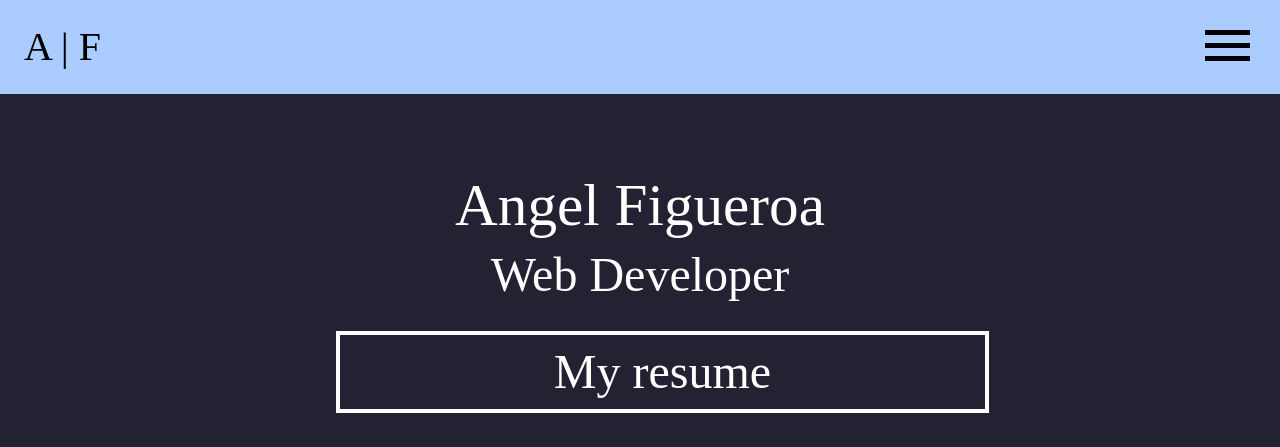
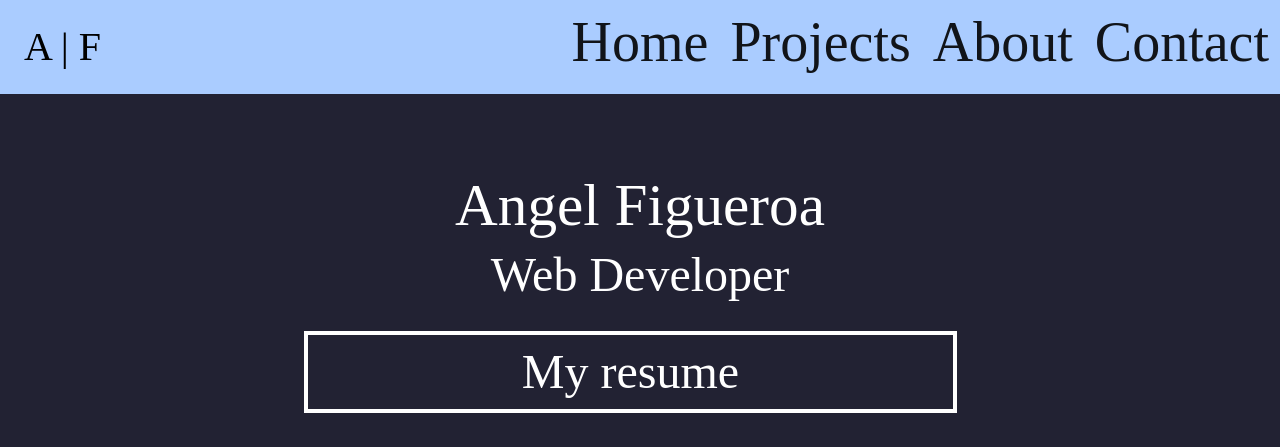
Before and after one commit to xenoga212/web-portfolio, a website: page docs/index.html in a window 1280 px wide. Shown: the top 447 px of the page. Drawn offline with Linux system fonts and the light colour scheme.

Commit message:
Fix laptop design

```diff
--- a/docs/index.html
+++ b/docs/index.html
@@ -1,20 +1,18 @@
 <!DOCTYPE html>
 <html lang="en">
+
 <head>
   <meta charset="UTF-8" />
   <meta name="viewport" content="width=device-width, initial-scale=1.0" />
   <meta http-equiv="X-UA-Compatible" content="ie=edge" />
-    <link
-      rel="stylesheet"
-      href="https://cdnjs.cloudflare.com/ajax/libs/font-awesome/5.14.0/css/all.min.css"
-    />
+  <link rel="stylesheet" href="https://cdnjs.cloudflare.com/ajax/libs/font-awesome/5.14.0/css/all.min.css" />
   <link rel="stylesheet" href="css/main.css" />
   <title>Angel's Portfolio</title>
 </head>
 
 <body>
   <header>
-      <div class="logo">
+    <div class="logo logo--laptop">
       <a href="#home">A | F</a>
     </div>
     <div class="menu-button">
@@ -22,8 +20,8 @@
       <div class="button-line"></div>
       <div class="button-line"></div>
     </div>
-      <nav class="navigation">
-        <ul class="navigation__ul">
+    <nav class="navigation navigation--laptop">
+      <ul class="navigation__ul navigation__ul--laptop">
         <li class="navigation__item">
           <a class="navigation__link" href="#home">Home</a>
         </li>
@@ -58,10 +56,10 @@
   </main>
 
   <section id="projects" class="projects">
-      <div class="projects__container">
     <h2 class="projects__header">
       My Projects
     </h2>
+    <div class="projects__container">
 
       <div class="projects__box">
         <h3 class="projects__project-name">Project name</h3>
@@ -178,26 +176,20 @@
         </h3>
         <div class="contact__info-box__social-media">
           <p class="contact__info-box__social-media__linkedin-header">
-              <i
-                class="fab fa-linkedin fa-2x contact__info-box__social-media__linkedin"
-              ></i>
+            <i class="fab fa-linkedin fa-2x contact__info-box__social-media__linkedin"></i>
             Linkedin:
           </p>
           <a href="https://linkedin.com/in/angelf7" target="_blank">
-              linkedin.com/in/angelf7</a
-            >
+            linkedin.com/in/angelf7</a>
         </div>
 
         <div class="contact__info-box__social-media">
           <p class="contact__info-box__social-media__github-header">
-              <i
-                class="fab fa-github fa-2x contact__info-box__social-media__github"
-              ></i>
+            <i class="fab fa-github fa-2x contact__info-box__social-media__github"></i>
             Github:
           </p>
           <a href="https://github.com/xenoga212" target="_blank">
-              https://github.com/xenoga212</a
-            >
+            https://github.com/xenoga212</a>
         </div>
       </div>
     </div>
@@ -209,4 +201,5 @@
   </footer>
   <script src="js/main.js"></script>
 </body>
+
 </html>
--- a/scss/base/_mixins.scss
+++ b/scss/base/_mixins.scss
@@ -10,4 +10,10 @@
       @content;
     }
   }
+
+  @if $breakpoint==laptop {
+    @media (min-width: 80em) {
+      @content;
+    }
+  }
 }
--- a/scss/components/_contact.scss
+++ b/scss/components/_contact.scss
@@ -30,6 +30,10 @@
     @include respond(tablet-big) {
       margin-left: 30rem;
       width: 30%;
+    }
+
+    @include respond(laptop) {
+      margin-left: 28rem;
     }
   }
 
--- a/scss/components/_main-home.scss
+++ b/scss/components/_main-home.scss
@@ -25,6 +25,10 @@ main {
     @include respond(tablet-big) {
       margin-left: 21rem;
       font-size: 3rem;
+    }
+
+    @include respond(laptop) {
+      margin-left: 19rem;
     }
   }
 
--- a/scss/components/_navigation.scss
+++ b/scss/components/_navigation.scss
@@ -19,7 +19,6 @@
     overflow: hidden;
     margin: 0;
     padding: 0;
-    // background: #fff;
     background: #222233;
     opacity: 0.9;
     min-width: 22.5rem;
@@ -34,7 +33,28 @@
     li a {
       text-decoration: none;
       color: #fff;
+
+      @include respond(laptop) {
+        color: #000;
+        margin: 0 .5rem;
+      }
     }
+
+    &--laptop {
+
+      @include respond(laptop) {
+        flex-flow: initial;
+        background: inherit;
+        align-items: inherit;
+        justify-content: flex-end;
+      }
+    }
+  }
+
+  @include respond(laptop) {
+    visibility: visible;
+    opacity: 1;
+    position: fixed;
   }
 }
 
@@ -80,6 +100,10 @@
   @include respond(tablet-portrait) {
     padding: 0.4rem;
   }
+
+  @include respond(laptop) {
+    display: none;
+  }
 }
 
 header {
--- a/scss/components/_projects.scss
+++ b/scss/components/_projects.scss
@@ -105,4 +105,13 @@
       }
     }
   }
+
+  &__container {
+    @include respond(laptop) {
+      padding: 3rem;
+      display: grid;
+      grid-template-columns: repeat(3, 1fr);
+      grid-gap: 1rem;
+    }
+  }
 }
```
Also changed, not shown: docs/css/main.css. Lines whose indentation alone changed are shown as unchanged.
